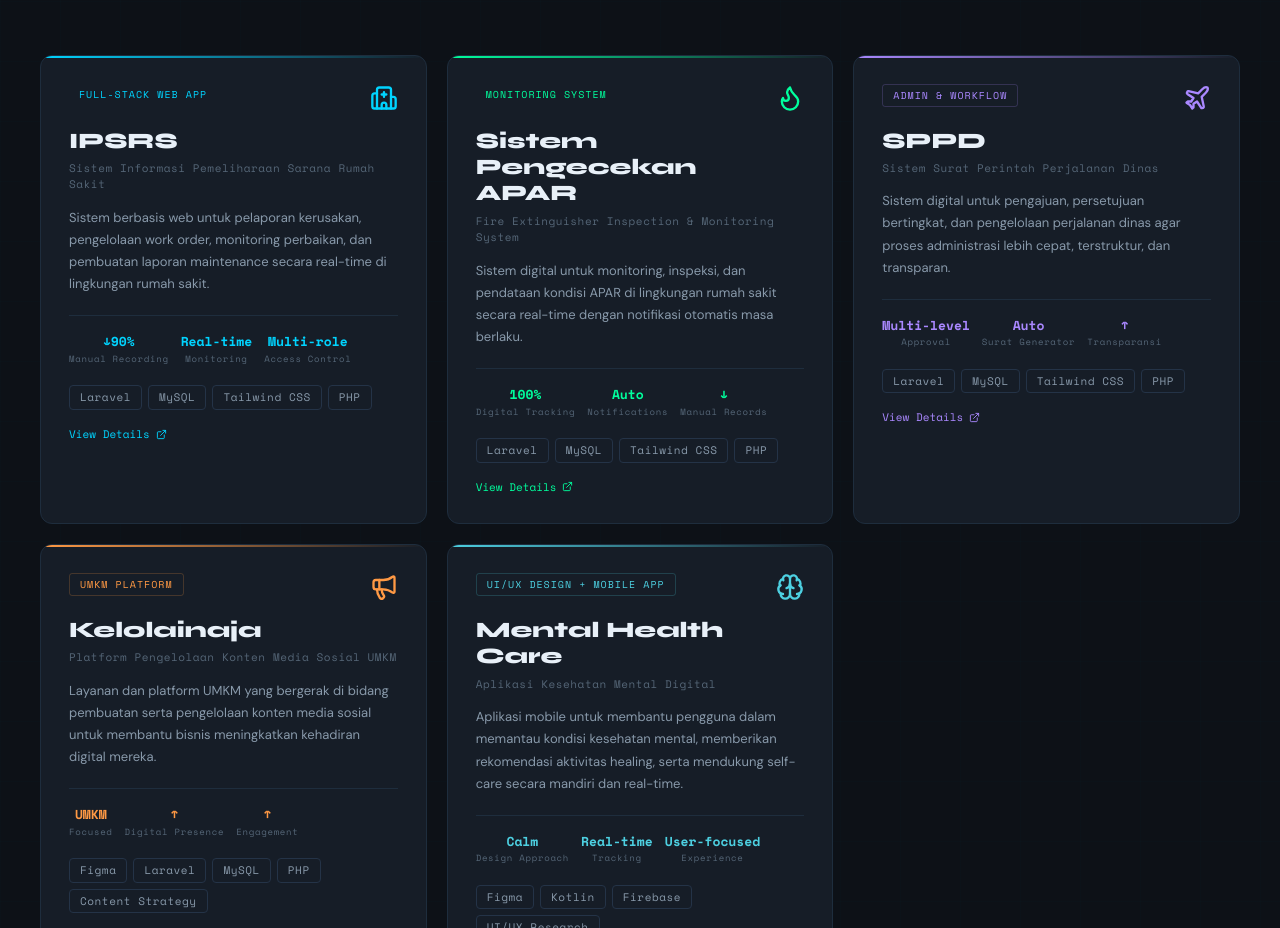
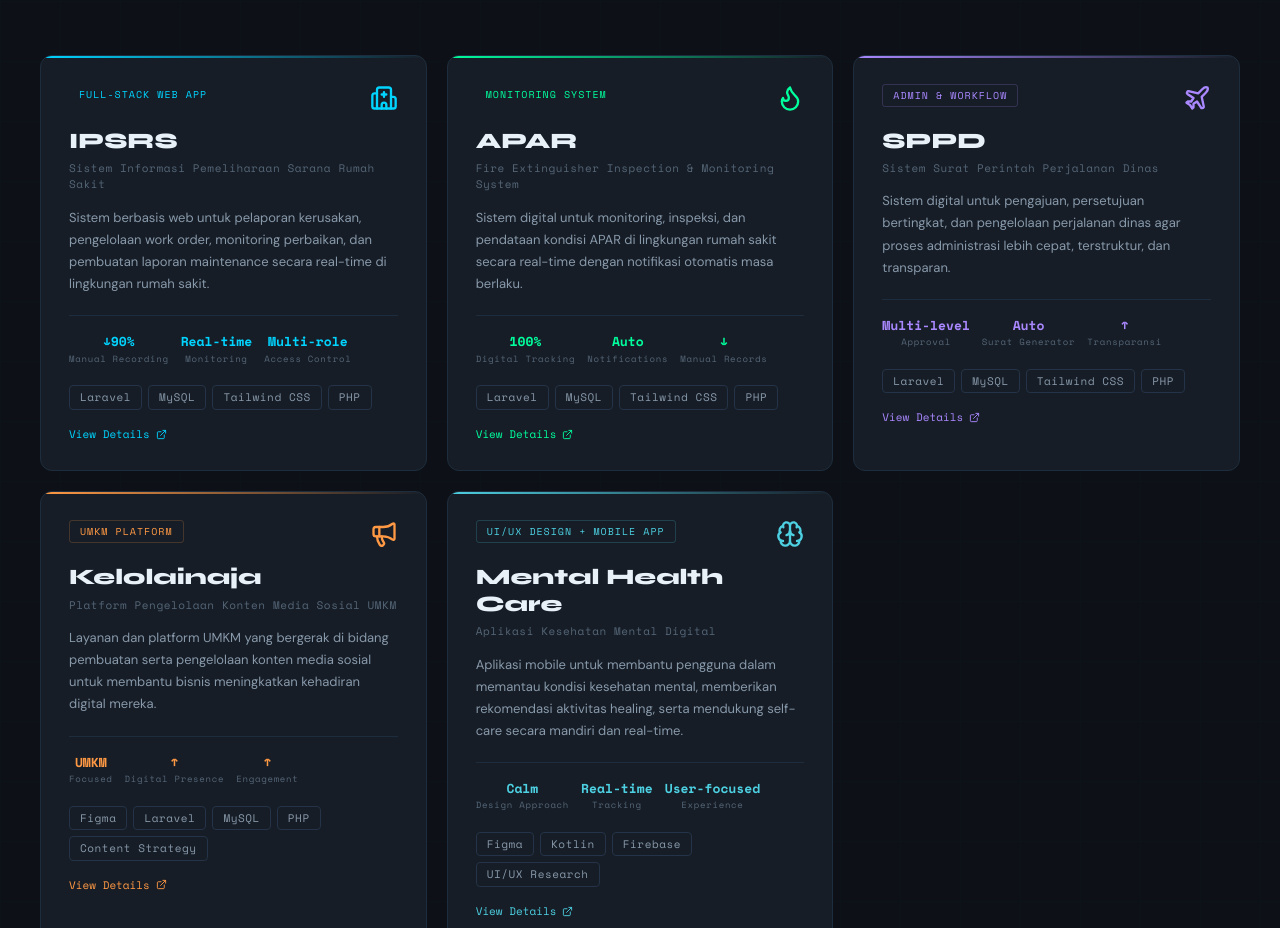
Before and after one commit to adriansyah1972/portofolio, a Next.js app: page / in a window 1280 px wide. Shown: the part 2120-3048 px from the top of the page. Built offline with nearby package versions, Linux system fonts and the light colour scheme.

Commit message:
Update tampilan portfolio

```diff
--- a/app/components/Projects.tsx
+++ b/app/components/Projects.tsx
@@ -38,7 +38,7 @@ const projects = [
   {
     id: 2,
     label: 'Monitoring System',
-    title: 'Sistem Pengecekan APAR',
+    title: 'APAR',
     subtitle: 'Fire Extinguisher Inspection & Monitoring System',
     desc: 'Sistem digital untuk monitoring, inspeksi, dan pendataan kondisi APAR di lingkungan rumah sakit secara real-time dengan notifikasi otomatis masa berlaku.',
     details: 'Membantu petugas melakukan pengecekan rutin, mencatat kondisi APAR, memonitor masa berlaku, serta mendokumentasikan hasil inspeksi secara digital.',
```
